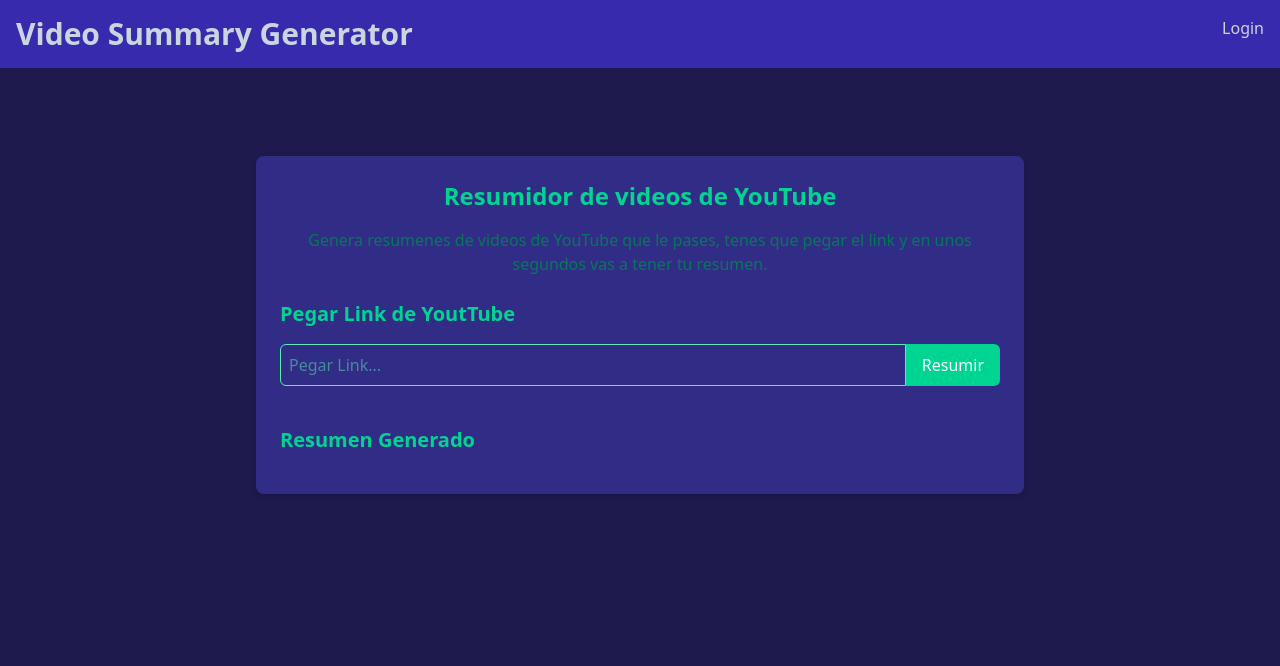
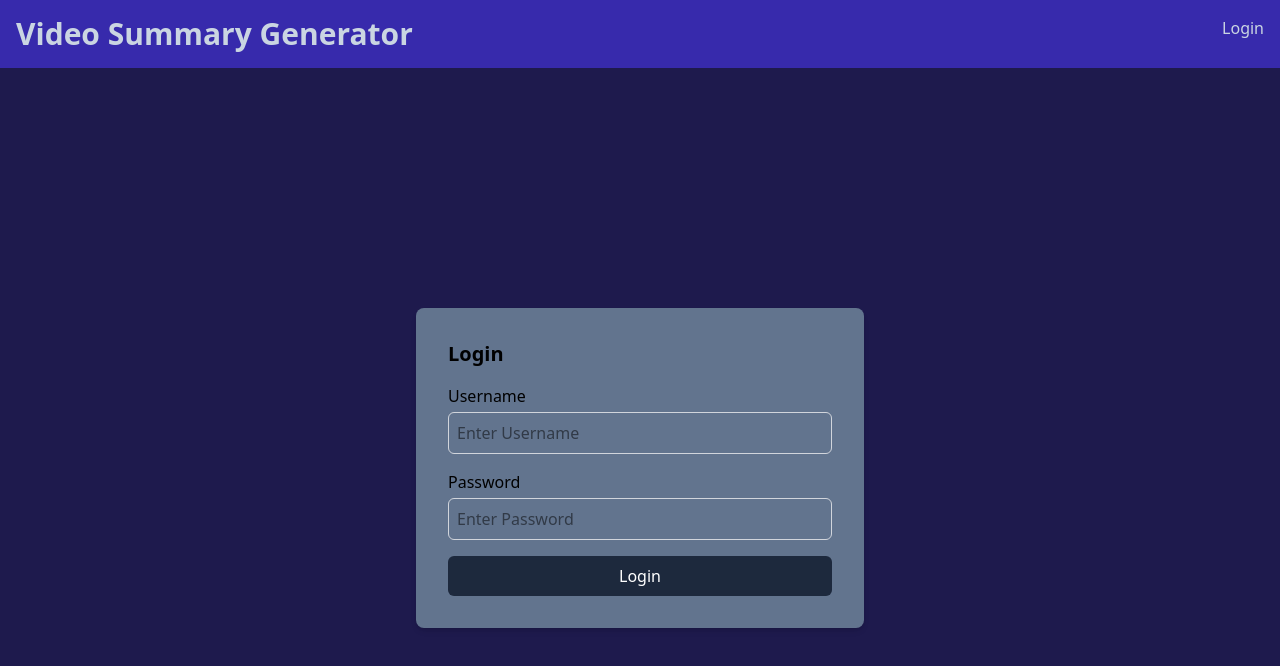
Before and after one commit to agcorreas/video-summary, a React (Vite) app in the folder vid_summ/: page /#/ in a window 1280 px wide. Shown: the top 666 px of the page. Built offline with nearby package versions, Linux system fonts and the light colour scheme.

Commit message:
pongo la login box adentro del componente de loginForm

```diff
--- a/vid_summ/src/App.jsx
+++ b/vid_summ/src/App.jsx
@@ -9,7 +9,7 @@ function App() {
   return (
     <Router>
       <Routes>
-        <Route path="/" element={<Home />} />
+        <Route path="/" element={<Login />} />
       </Routes>
     </Router>
   );
--- a/vid_summ/src/components/loginBox.jsx
+++ /dev/null
@@ -1,18 +0,0 @@
-function LoginBox({ userOrPass }) {
-  return (
-    <div>
-      <label for={userOrPass} className="block mb-1 font-medium">
-        {userOrPass}
-      </label>
-      <input
-        type={`${userOrPass == "Password" ? "password" : "text"}`}
-        id={userOrPass}
-        name={userOrPass}
-        placeholder={`Enter ${userOrPass}`}
-        className="w-full p-2 border border-gray-300 rounded-md focus:outline-none focus:ring-2 focus:ring-slate-800"
-      ></input>
-    </div>
-  );
-}
-
-export default LoginBox;
--- a/vid_summ/src/components/loginForm.jsx
+++ b/vid_summ/src/components/loginForm.jsx
@@ -1,16 +1,50 @@
-import LoginBox from "./loginBox";
+import { useState } from "react";
+
 function LoginForm() {
+  const [username, setUsername] = useState("");
+  const [password, setPassword] = useState("");
+
+  function handleSubmit(e) {
+    e.preventDefault();
+    // Handle login logic here
+    console.log("Username:", username);
+    console.log("Password:", password);
+  }
+
   return (
     <div className="flex items-center justify-center h-screen">
       <div className="bg-slate-500 p-8 shadow-md rounded-lg max-w-md w-full">
-        <form className="space-y-4 ">
+        <form className="space-y-4 " onSubmit={handleSubmit}>
           <h2 className="text-xl font-semibold">Login</h2>
-          <LoginBox userOrPass={"Username"}></LoginBox>
-          <LoginBox userOrPass={"Password"}></LoginBox>
+          <LoginBox userOrPass={"Username"} onChange={setUsername}></LoginBox>
+          <LoginBox userOrPass={"Password"} onChange={setPassword}></LoginBox>
+          <input
+            type="submit"
+            value="Login"
+            className="w-full bg-slate-800 text-white py-2 px-4 rounded-md hover:bg-slate-700 cursor-pointer"
+          ></input>
         </form>
       </div>
     </div>
   );
 }
 
+function LoginBox({ userOrPass, onChange }) {
+  return (
+    <div>
+      <label for={userOrPass} className="block mb-1 font-medium">
+        {userOrPass}
+      </label>
+      <input
+        type={`${userOrPass == "Password" ? "password" : "text"}`}
+        id={userOrPass}
+        name={userOrPass}
+        placeholder={`Enter ${userOrPass}`}
+        className="w-full p-2 border border-gray-300 rounded-md focus:outline-none focus:ring-2 focus:ring-slate-800"
+        onChange={(e) => onChange(e.target.value)}
+      ></input>
+    </div>
+  );
+}
+
 export default LoginForm;
```
Also changed, not shown: 1 other file (tests, documents, lock files or other folders).
